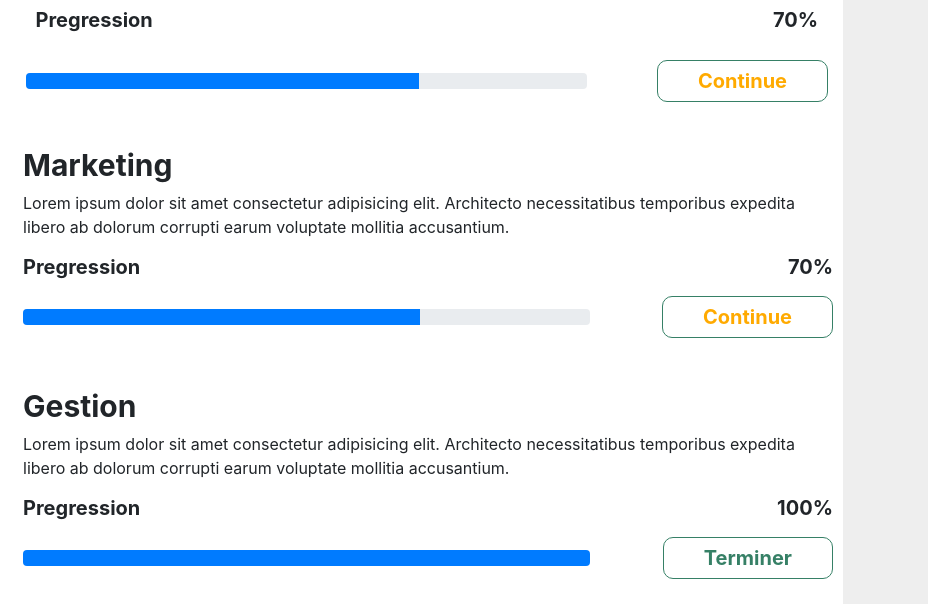
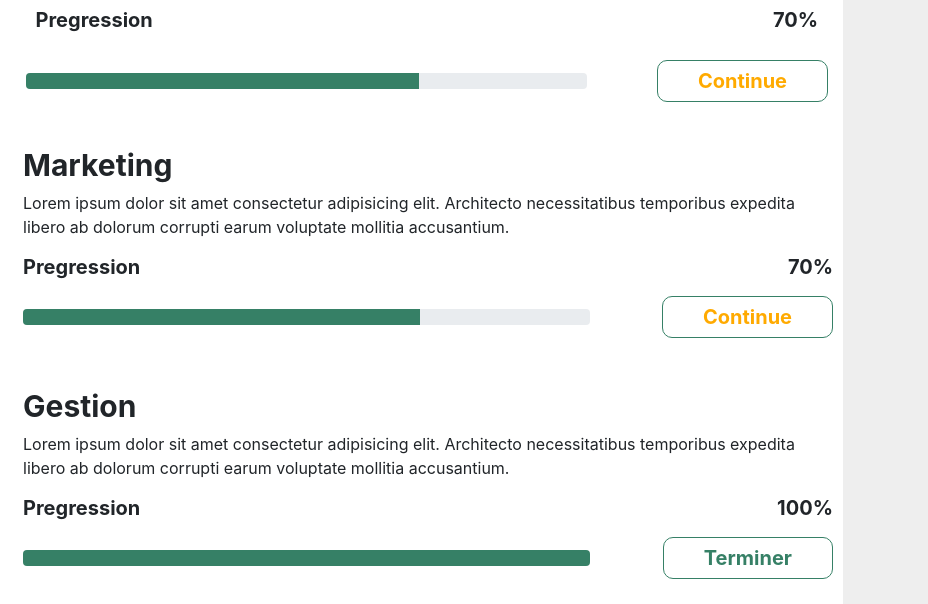
Before and after one commit to xarala221/ng, a website: page app/view1/dashboard.html in a window 1280 px wide. Shown: the part 320-924 px from the top of the page, 352-1280 px from the left. Drawn offline with Linux system fonts and the light colour scheme.

Commit message:
changer le background de la progress barre

```diff
--- a/app/styles/style.css
+++ b/app/styles/style.css
@@ -390,6 +390,9 @@ color: #000000;
   font-size: 20px;
   font-weight: bold;
 }
+.progress-bar{
+  background: #368066;
+}
 .footer{
   padding: 25px 0;
   padding-bottom: 10px;
```
